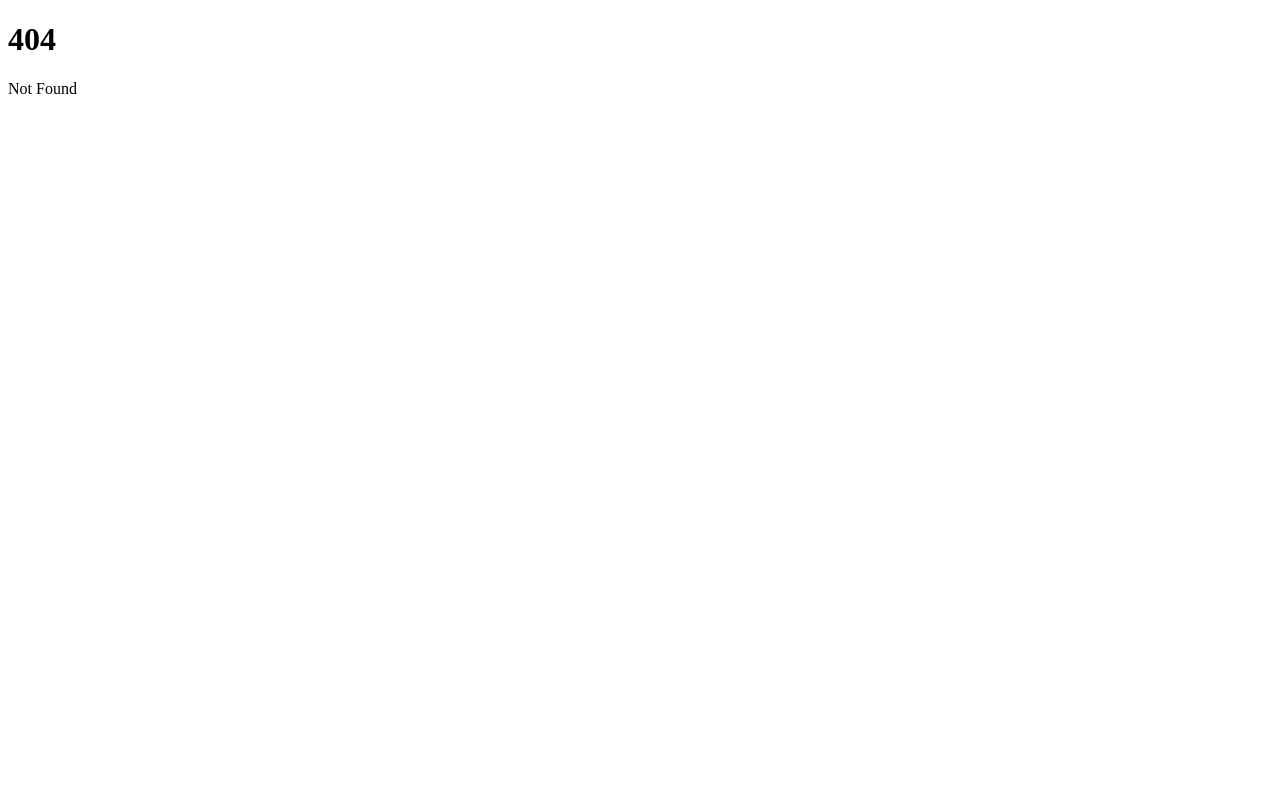
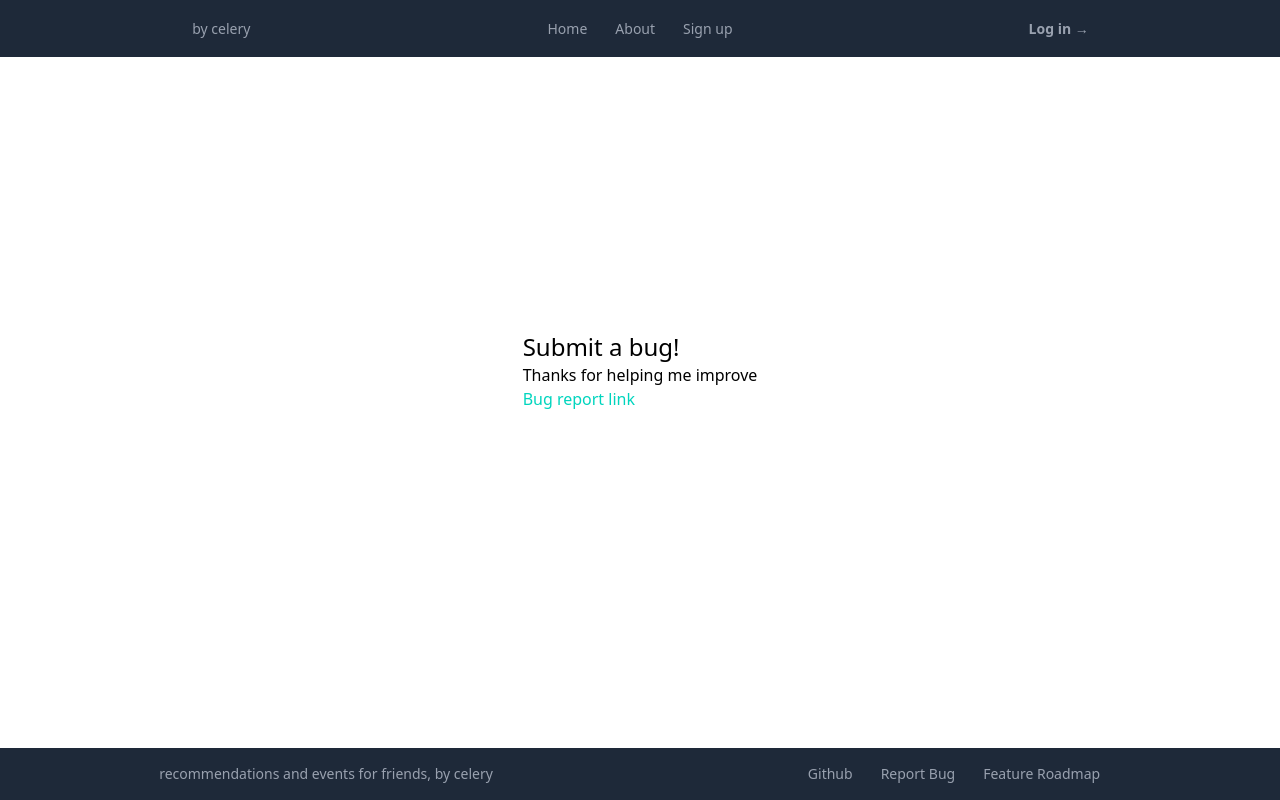
Before and after one commit to sllewely/recommendations2025, a SvelteKit app in the folder web/: page /bug_report in a window 1280 px wide. Before the commit this address had no page. Built offline with nearby package versions, Linux system fonts and the light colour scheme.

Commit message:
bug report page

```diff
--- a/web/src/routes/(app)/Header.svelte
+++ b/web/src/routes/(app)/Header.svelte
@@ -14,6 +14,8 @@
 			</ul>
 		</div>
 		<div class="w-full  md:text-center md:mb-0 mb-8 justify-end">
+			<a class="text-sm/6 font-semibold text-gray-400 hover:text-orange-400" href="bug_report">Report a bug</a>
+			|
 			<a class="text-sm/6 font-semibold text-gray-400 hover:text-orange-400" >Log out <span aria-hidden="true">&rarr;</span></a>
 		</div>
 	</div>
--- a/web/src/routes/(welcome_pages)/Footer.svelte
+++ b/web/src/routes/(welcome_pages)/Footer.svelte
@@ -5,9 +5,7 @@
         </div>
         <div class="w-full md:w-1/2 md:text-center md:mb-0 mb-8">
             <ul class="list-reset flex justify-center flex-wrap text-xs md:text-sm gap-3">
-                <li><a href="#" class="text-gray-400 hover:text-white">Contact</a></li>
-                <li class="mx-4"><a href="#" class="text-gray-400 hover:text-white">Privacy Policy</a></li>
-                <li><a href="#" class="text-gray-400 hover:text-white">Terms of Use</a></li>
+                <li class="mx-4"><a href="/bug_report" class="text-gray-400 hover:text-white">Report a bug</a></li>
             </ul>
         </div>
     </div>
--- /dev/null
+++ b/web/src/routes/(welcome_pages)/bug_report/+page.svelte
@@ -0,0 +1,13 @@
+
+<script lang="ts">
+    import H1 from '$lib/components/text/H1.svelte';
+    import Link from '$lib/components/text/Link.svelte';
+
+</script>
+
+<div>
+    <H1>Submit a bug!</H1>
+    <p>Thanks for helping me improve</p>
+    <p><Link url="https://docs.google.com/forms/d/e/1FAIpQLSd4BWndu-Tjcslx43rUKy7bAHJr1HnzbKvPQ66lk8Pfw85s1w/viewform?usp=sharing">Bug report link</Link></p>
+
+</div>
```
